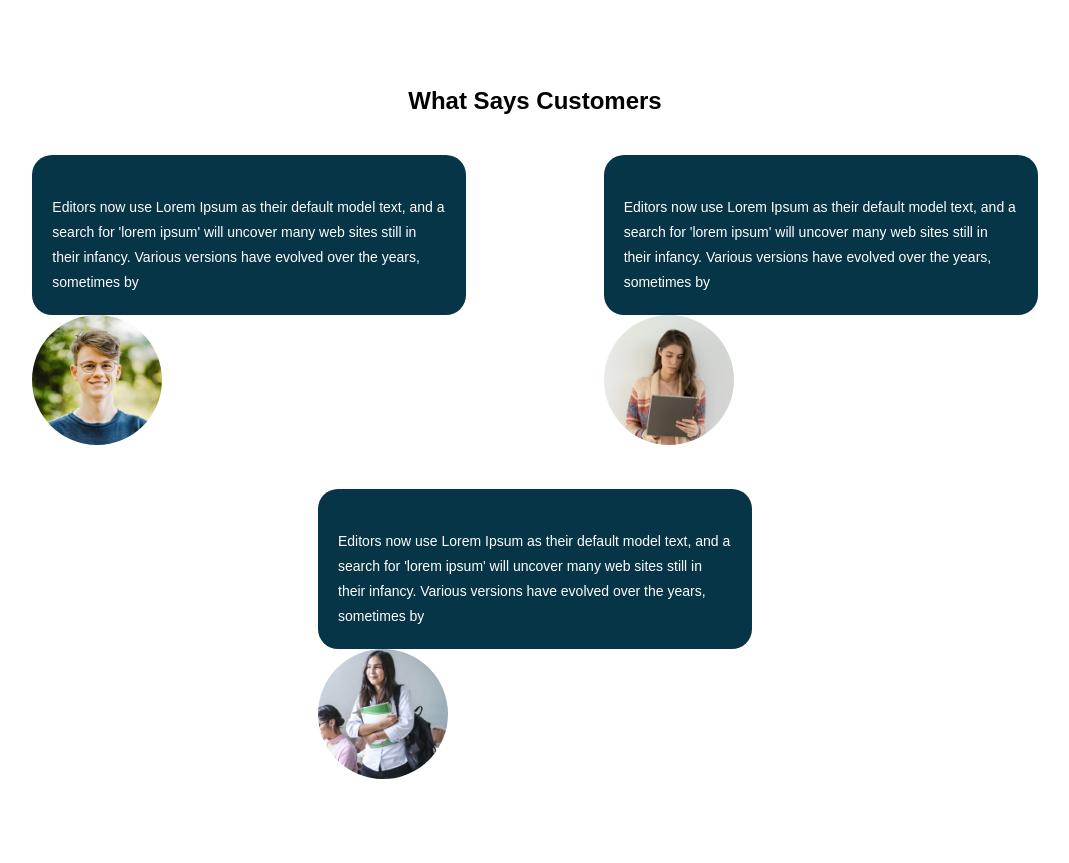
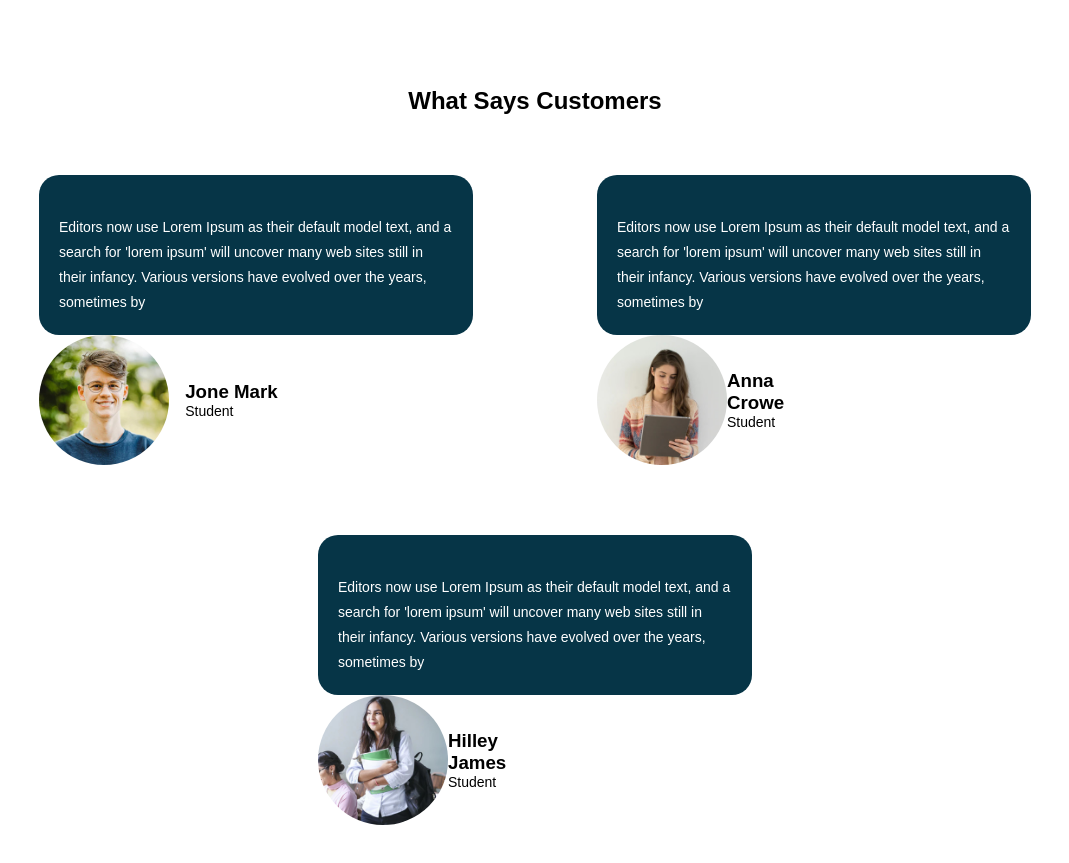
Before and after one commit to daniatou/Book-Project, a plain HTML site: page index.html in a window 1280 px wide. Shown: the part 2040-2903 px from the top of the page, without its empty margins (105-1174 px from the left). Before the commit the page ends 2843 px from the top, so only its background shows below. Drawn offline with Linux system fonts and the light colour scheme.

Commit message:
adding testimony

```diff
--- a/css/style.css
+++ b/css/style.css
@@ -161,7 +161,7 @@ button {
     justify-content: space-evenly;
     flex-wrap: wrap;
     align-items: center;
-    height: 80vh;
+    height: 90vh;
     padding: 20px;
 
 }
@@ -169,7 +169,10 @@ button {
     width: 35%;
     display: flex;
     flex-direction: column;
-    padding: 20px;
+    height: 280px;
+
+    justify-content: space-between;
+
 }
 
 .client-says{
@@ -179,7 +182,11 @@ button {
     border-radius: 20px;
 }
 .client-img{
-    width: 50%;
+
+    display: flex;
+    align-items: center;
+    width: 55%;
+    justify-content: space-between;
 }
 
 .client-img img{
--- a/index.html
+++ b/index.html
@@ -187,6 +187,10 @@
                         </div>
                         <div class="client-img">
                             <img src="images/c1.jpg" alt="Client 1">
+                            <div class="client-desc">
+                                <h3>Jone Mark</h3>
+                                <p>Student</p>
+                            </div>
                         </div>
                     </div>
                     <div class="client">
@@ -199,6 +203,10 @@
                         </div>
                         <div class="client-img">
                             <img src="images/c2.jpg" alt="Client 1">
+                            <div class="client-desc">
+                                <h3>Anna Crowe</h3>
+                                <p>Student</p>
+                            </div>
                         </div>
                     </div>
                     <div class="client">
@@ -211,6 +219,10 @@
                         </div>
                         <div class="client-img">
                             <img src="images/c3.jpg" alt="Client 1">
+                            <div>
+                                <h3>Hilley James</h3>
+                                <p>Student</p>
+                            </div>
                         </div>
                     </div>
 
```
